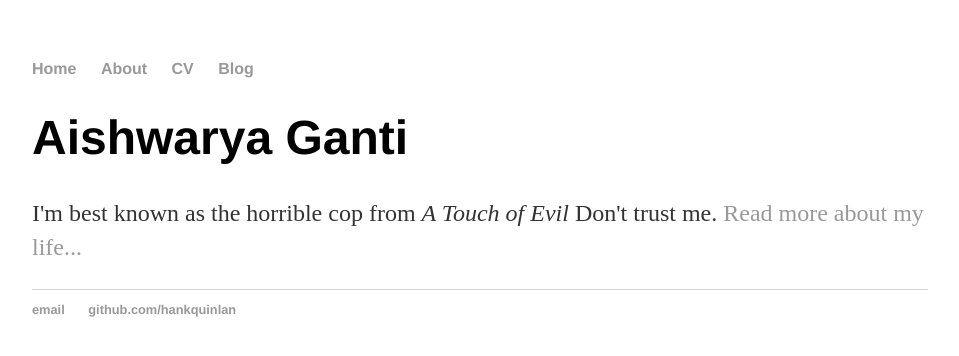
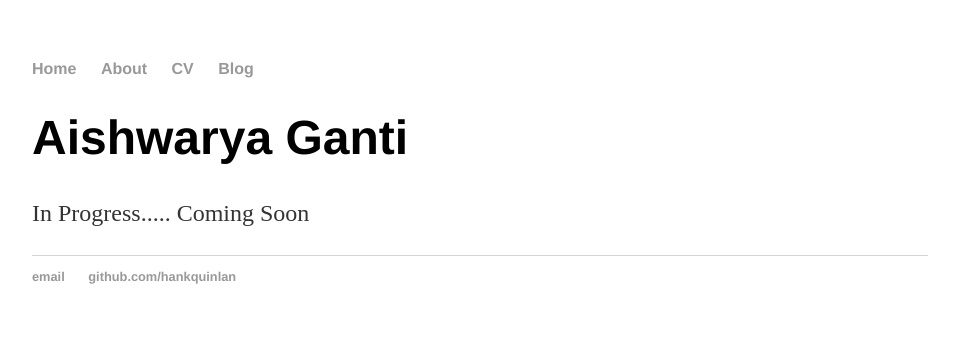
Before and after one commit to aishwaryaganti/aishwaryaganti.github.io, a Jekyll site: the page built from index.html, in a window 1280 px wide. Shown: the top 356 px of the page, without its empty margins (160-1119 px from the left). Built offline with Jekyll 4.4.1, drawn with Linux system fonts in a browser that asks for light colours.

Commit message:
Update index.html

```diff
--- a/index.html
+++ b/index.html
@@ -4,5 +4,5 @@ title: Aishwarya Ganti
 ---
 <div class="blurb">
 	<h1>Aishwarya Ganti</h1>
-	<p>I'm best known as the horrible cop from <em>A Touch of Evil</em> Don't trust me. <a href="/about">Read more about my life...</a></p>
+	<p>In Progress..... Coming Soon</p>
 </div><!-- /.blurb -->
```
